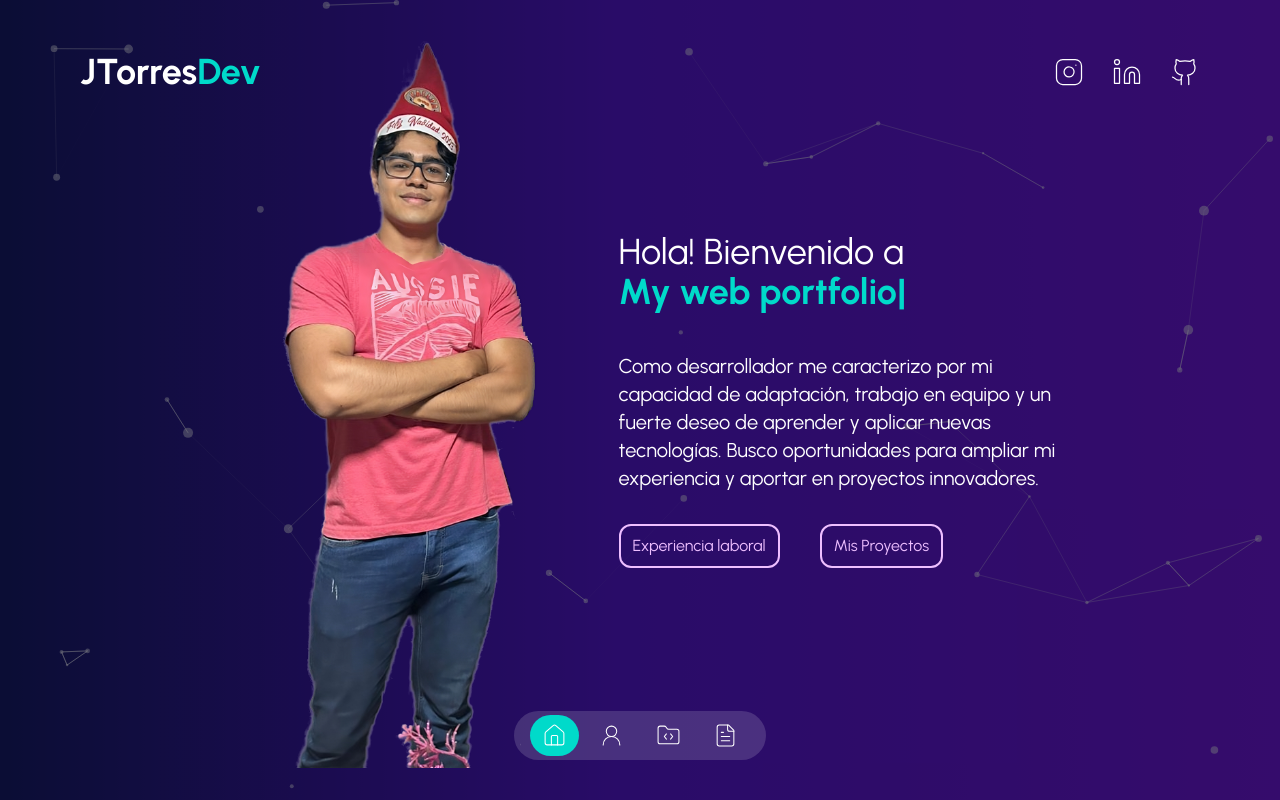
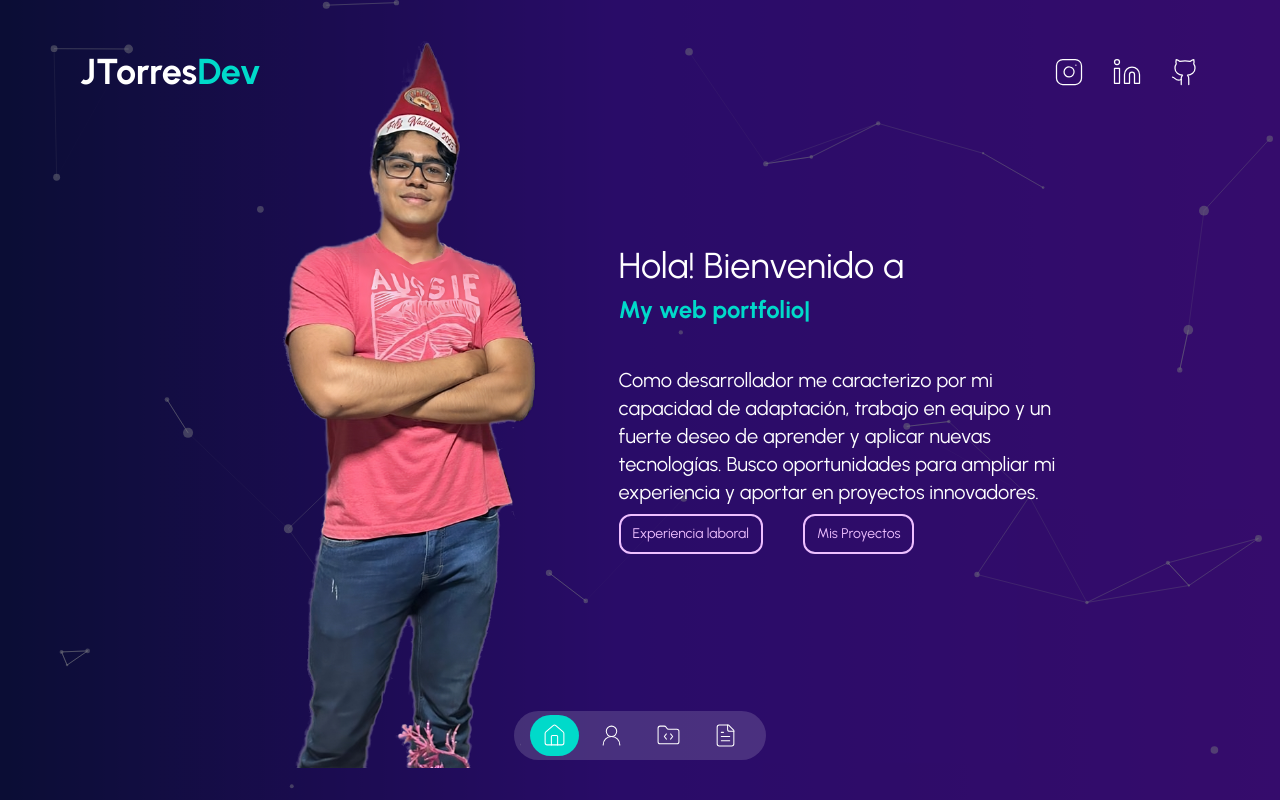
Before and after one commit to SantaPrograma/MyPortfolioWeb, a Next.js app: page / in a window 1280 px wide. Built offline with nearby package versions, Linux system fonts and the light colour scheme.

Commit message:
Updt responsive

```diff
--- a/components/introduction.tsx
+++ b/components/introduction.tsx
@@ -8,6 +8,7 @@ const Introduction = () => {
     <div className="z-20 w-full bg-darkBg/60">
       <div className="z-20 flex flex-col md:flex-row items-center justify-center min-h-screen p-6">
 
+        {/* Imagen */}
         <div className="flex justify-center md:justify-end w-full md:w-auto mb-5 md:mb-0 md:mr-20">
           <Image
             src="/profile-avatar.png"
@@ -19,9 +20,10 @@ const Introduction = () => {
           />
         </div>
 
+        {/* Texto */}
         <div className="flex flex-col justify-center max-w-md text-center md:text-left">
 
-                    <h1 className="mb-5 text-2xl leading-tight md:text-4xl md:mb-10">
+          <h1 className="mb-5 text-xl sm:text-2xl md:text-4xl leading-tight md:mb-10">
             Hola! Bienvenido a <br/>
             <TypeAnimation
               sequence={[
@@ -37,33 +39,29 @@ const Introduction = () => {
               wrapper="span"
               speed={50}
               repeat={Infinity}
-                            className="font-bold text-secondary"
+              className="font-bold text-secondary text-lg sm:text-xl md:text-2xl"
             />
           </h1>
 
-                    <p className="mx-auto mb-2 text-xl md:mx-0 md:mb-8">
+          <p className="mb-2 text-sm sm:text-base md:text-xl">
             Como desarrollador me caracterizo por mi capacidad de adaptación,
             trabajo en equipo y un fuerte deseo de aprender y aplicar nuevas tecnologías.
             Busco oportunidades para ampliar mi experiencia y aportar en proyectos innovadores.
           </p>
 
-                    <div className="flex justify-center gap-3 md:justify-start md:gap-10">
-
+          <div className="flex flex-col sm:flex-row justify-center gap-3 md:justify-start md:gap-10">
             <a
               href="/about-me"
-                            className="px-3 py-2 transition-all border-2 cursor-pointer
-                            text-primary border-primary text-md w-fit rounded-xl hover:shadow-xl hover:shadow-primary/50"
+              className="px-3 py-2 border-2 border-primary text-primary rounded-xl w-fit text-sm sm:text-md hover:shadow-xl hover:shadow-primary/50 transition-all"
             >
               Experiencia laboral
             </a>
             <a
               href="/projects"
-                            className="px-3 py-2 transition-all border-2 cursor-pointer
-                            text-primary border-primary text-md w-fit rounded-xl hover:shadow-xl hover:shadow-primary/50"
+              className="px-3 py-2 border-2 border-primary text-primary rounded-xl w-fit text-sm sm:text-md hover:shadow-xl hover:shadow-primary/50 transition-all"
             >
               Mis Proyectos
             </a>
-
           </div>
 
         </div>
```
Lines whose indentation alone changed are shown as unchanged.
